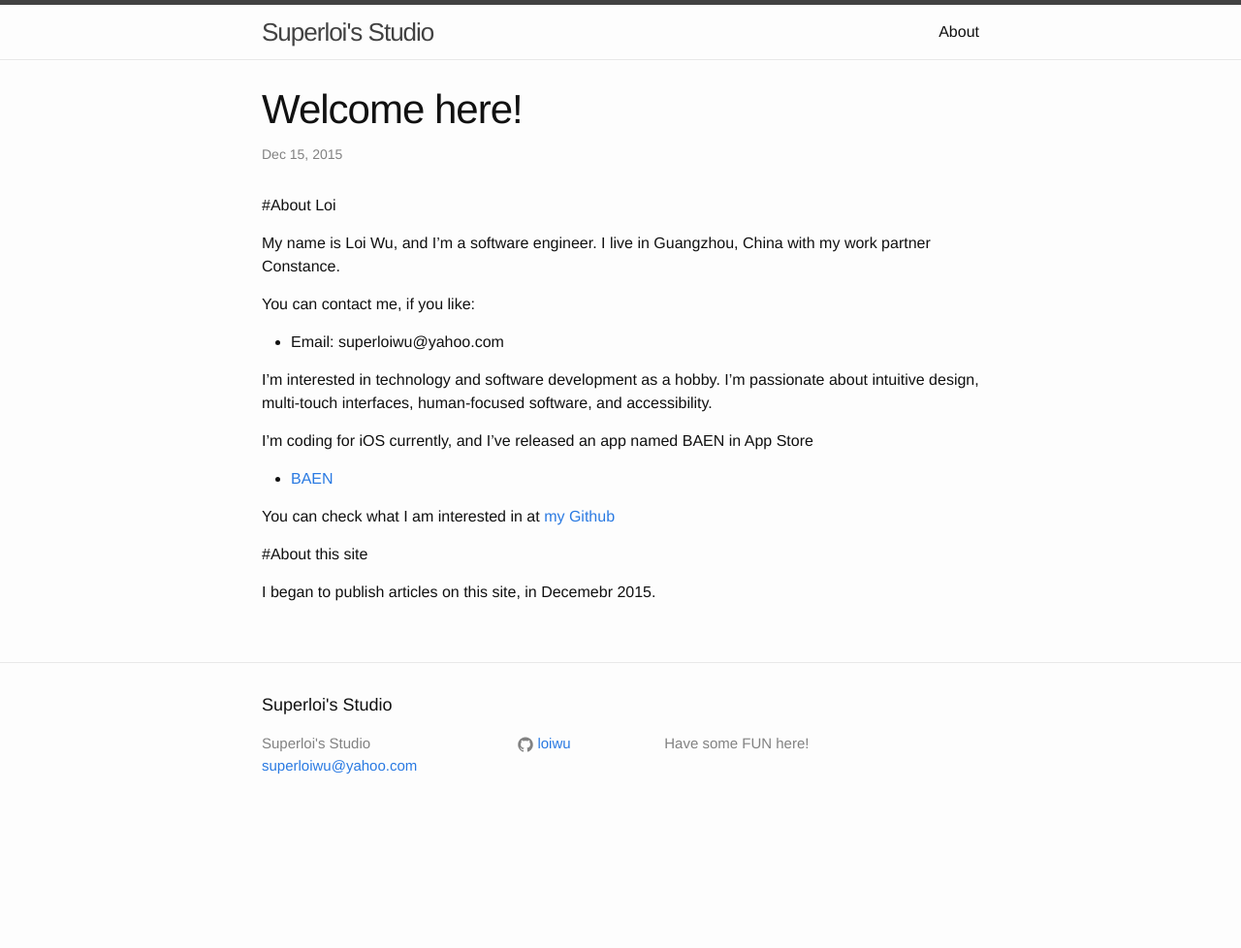
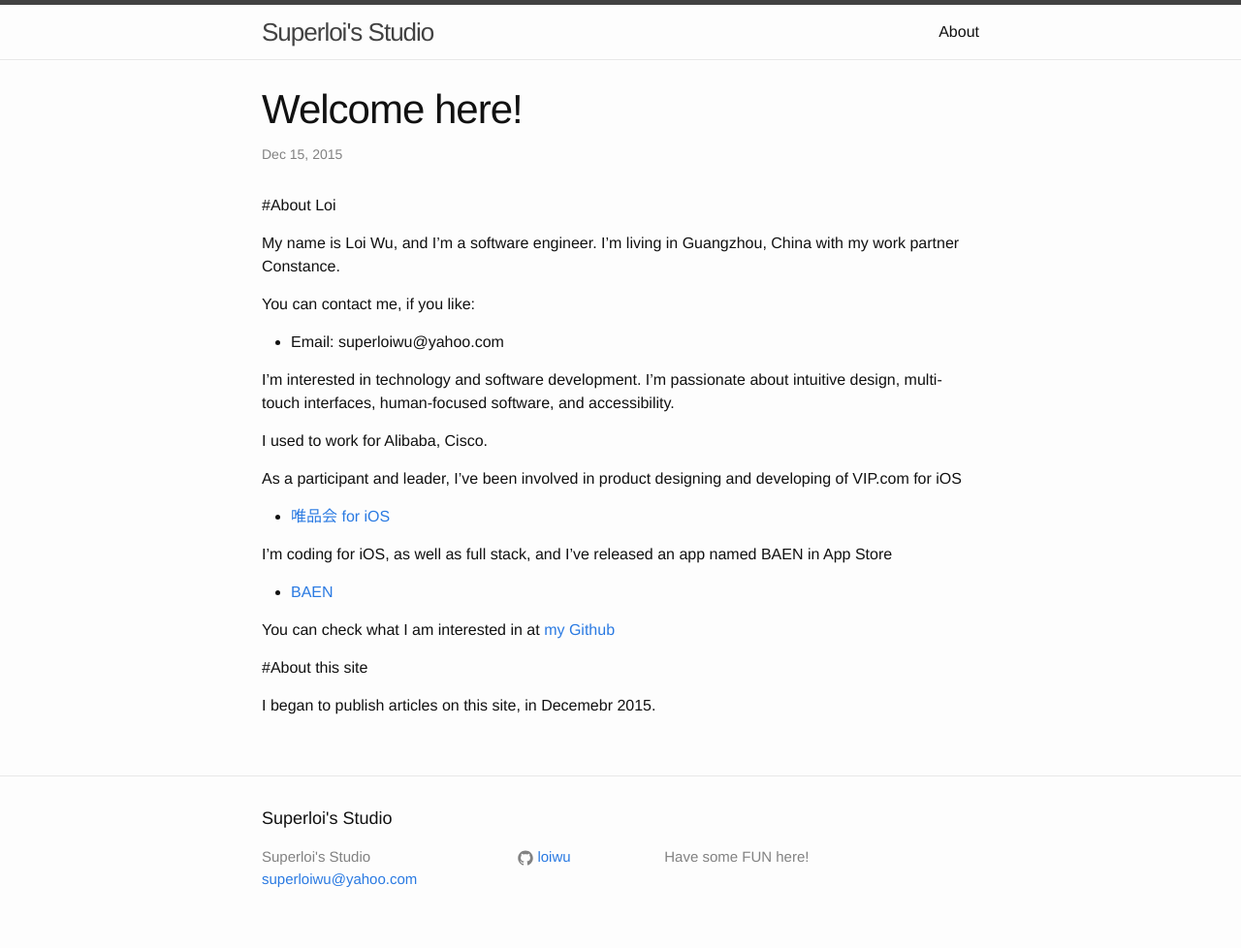
Before and after one commit to superloiwu/superloiwu.github.io, a Jekyll site: the page built from _posts/2015-12-15-welcome-here.markdown, in a window 1280 px wide. Shown: the whole page at 97% size. Built offline with Jekyll 4.4.1, drawn with Linux system fonts in a browser that asks for light colours; before the commit the page ends 900 px from its top, so only the background shows below that.

Commit message:
welcome here

```diff
--- a/_posts/2015-12-15-welcome-here.markdown
+++ b/_posts/2015-12-15-welcome-here.markdown
@@ -7,15 +7,21 @@
 
 #About Loi
 
-My name is Loi Wu, and I’m a software engineer. I live in Guangzhou, China with my work partner Constance.
+My name is Loi Wu, and I’m a software engineer. I'm living in Guangzhou, China with my work partner Constance.
 
 You can contact me, if you like:
 
 - Email: superloiwu@yahoo.com
 
-I’m interested in technology and software development as a hobby. I’m passionate about intuitive design, multi-touch interfaces, human-focused software, and accessibility.
+I’m interested in technology and software development. I’m passionate about intuitive design, multi-touch interfaces, human-focused software, and accessibility.
 
-I'm coding for iOS currently, and I've released an app named BAEN in App Store
+I used to work for Alibaba, Cisco.
+
+As a participant and leader, I've been involved in product designing and developing of VIP.com for iOS
+
+- [唯品会 for iOS](https://appsto.re/cn/gNF3y.i)
+
+I'm coding for iOS, as well as full stack, and I've released an app named BAEN in App Store
 
 - [BAEN](https://itunes.apple.com/us/app/baen-bay-area-equestrian-network/id967867603?mt=8)
 
--- a/_posts/2015-12-28-summary_of_methods.markdown
+++ b/_posts/2016-12-28-summary_of_methods.markdown
@@ -7,8 +7,6 @@
 ---
 
 #### <span id="Summary">Summary</span>
-
-> 以Project A为例，总结下项目进展的各种阶段，和每个阶段的应对策略。
 
 > 第一阶段：产品规划+技术预研
 
```
Also changed, not shown: _posts/2016-12-24-Language Learning.markdown (renamed from _posts/2015-12-24-Language Learning.markdown).
